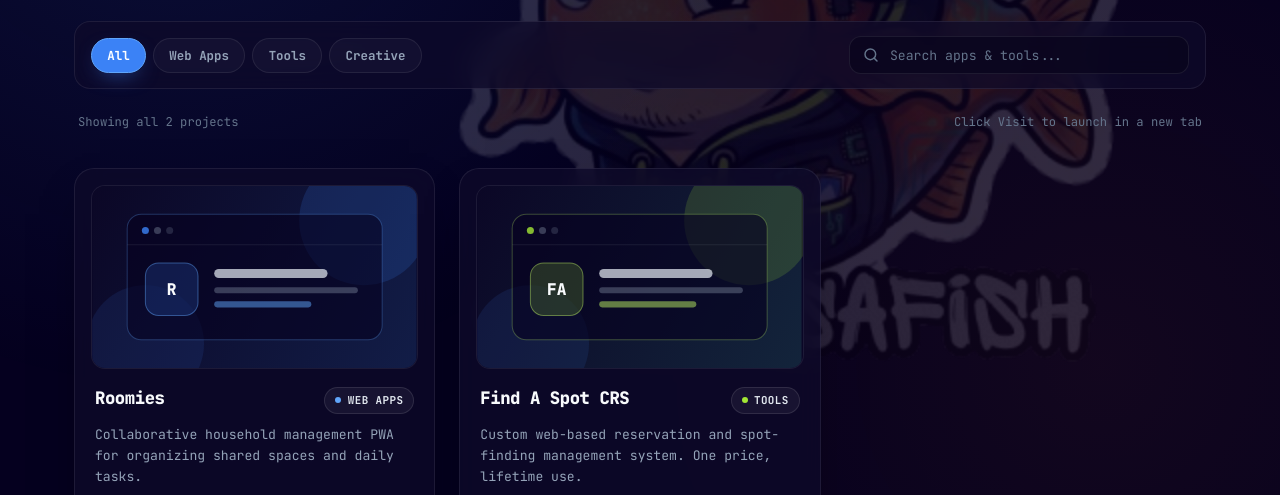
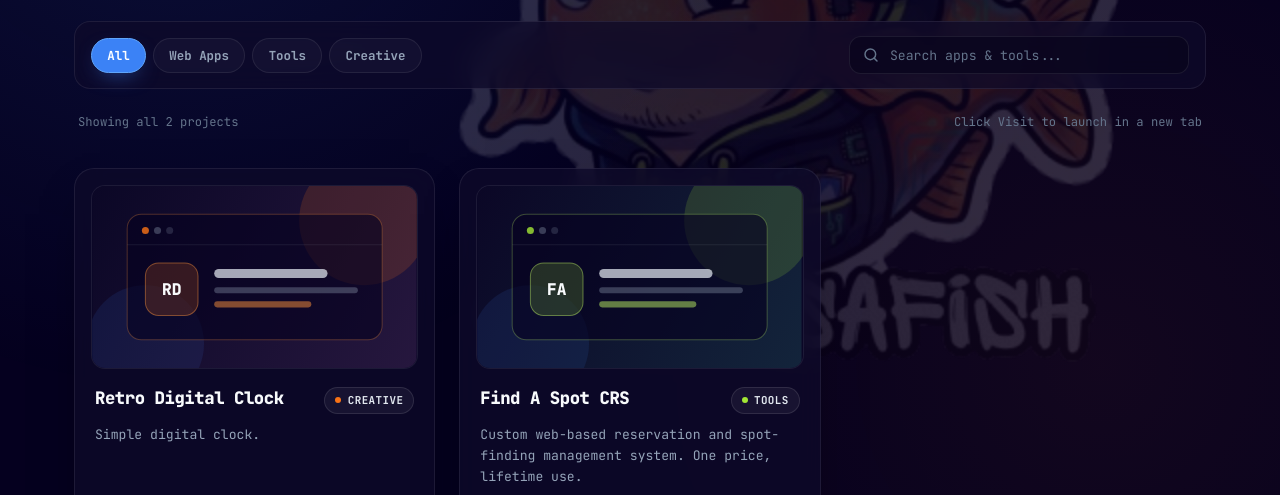
Before and after one commit to justindavis882/OllyIsAFish, a plain HTML site: page digital.html in a window 1280 px wide. Shown: the part 290-785 px from the top of the page. Drawn offline with Linux system fonts and the light colour scheme.

```diff
--- a/digital.html
+++ b/digital.html
@@ -831,12 +831,12 @@
            ========================================================= */
         const PROJECTS = [
             {
-                name: "Roomies",
-                category: "Web Apps",
-                image: "images/roomies.png",
-                description: "Collaborative household management PWA for organizing shared spaces and daily tasks.",
-                url: "roomies.ollyisafish.com",
-                accent: "blue"
+                name: "Retro Digital Clock",
+                category: "Creative",
+                image: "images/clock.png",
+                description: "Simple digital clock.",
+                url: "digital-clock.ollyisafish.com",
+                accent: "orange"
             },
             {
                 name: "Find A Spot CRS",
```
